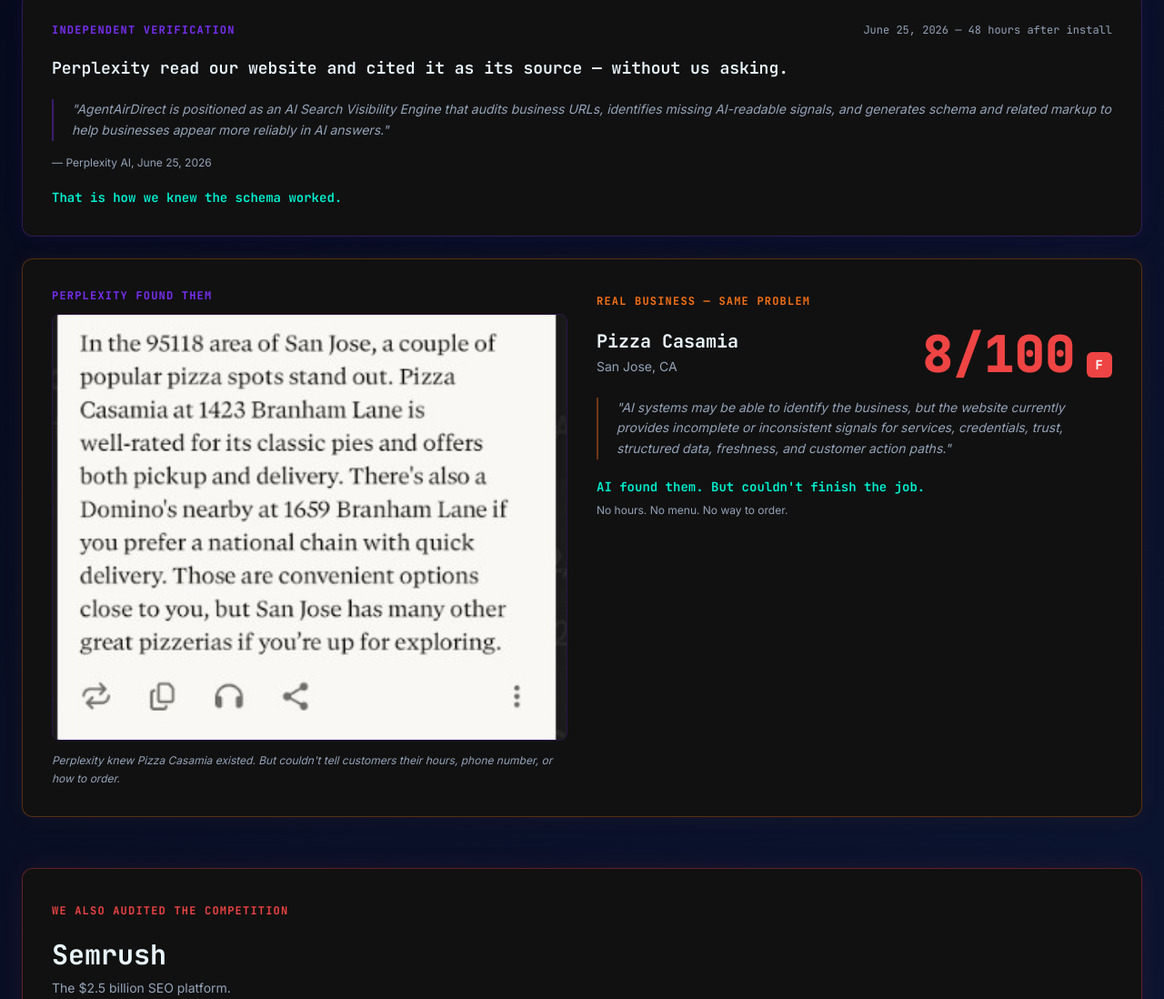
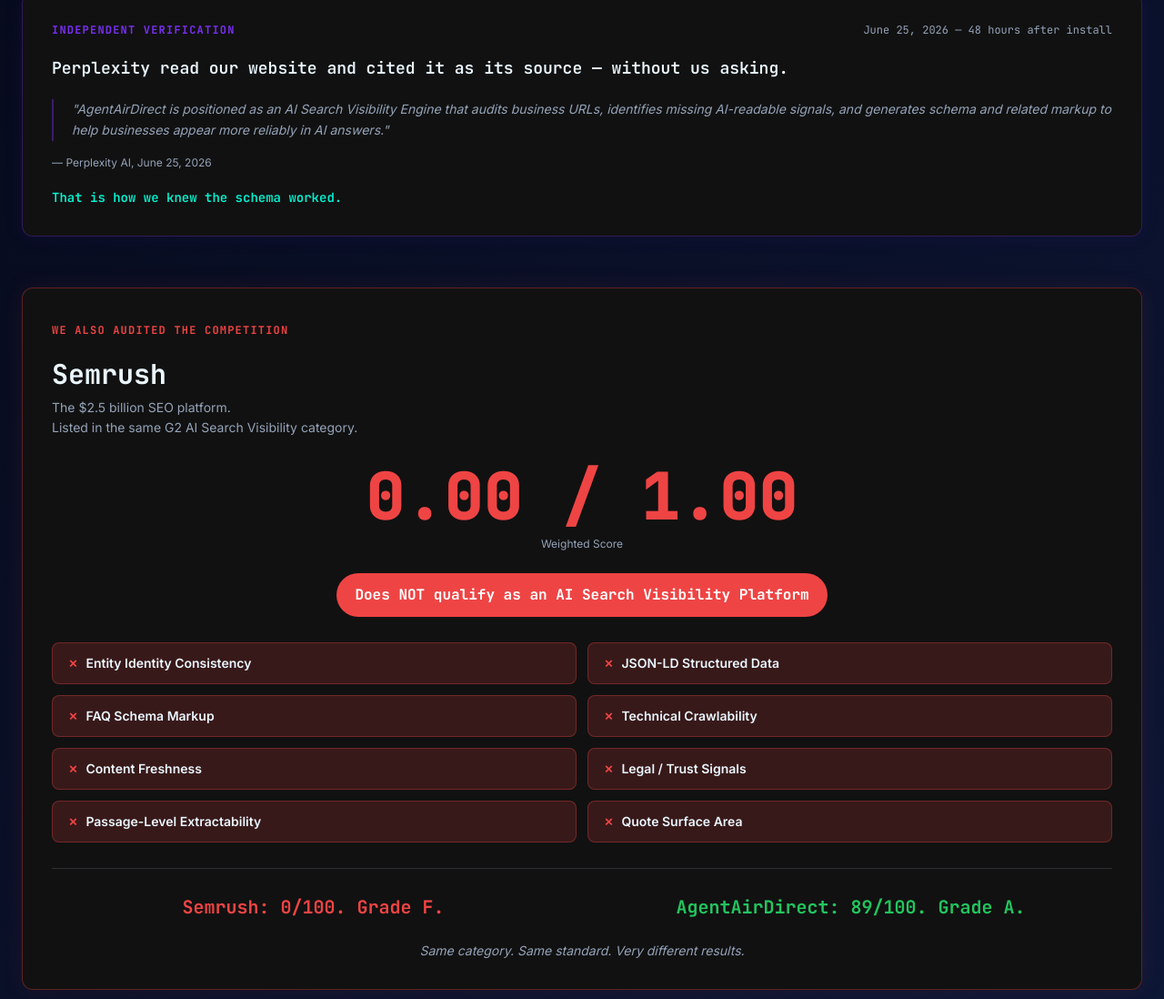
Before and after one commit to lisa-silva/agentairdirect-com, a plain HTML site: page index.html in a window 1280 px wide. Shown: the part 1477-2575 px from the top of the page at 91% size. Drawn offline with nearby package versions, Linux system fonts and the light colour scheme.

Commit message:
Removed the entire Pizza Casamia image and “8/100 F” section from [index.html](C:\Users\on_pu\Desktop\agentairdirect-com\index.html). The surrounding spacing was adjusted to stay balanced.

```diff
--- a/index.html
+++ b/index.html
@@ -361,7 +361,7 @@ body { background: var(--bg-void); color: var(--text-primary); font-family: 'Int
     </div>
 
     <!-- PERPLEXITY CARD — full width -->
-    <div class="rounded-xl p-6 md:p-8 mb-6" style="background:#111;border:1px solid rgba(123,47,247,0.3);box-shadow:0 0 24px rgba(123,47,247,0.07);">
+    <div class="rounded-xl p-6 md:p-8 mb-14" style="background:#111;border:1px solid rgba(123,47,247,0.3);box-shadow:0 0 24px rgba(123,47,247,0.07);">
       <div class="flex flex-col sm:flex-row sm:items-center sm:justify-between gap-2 mb-5">
         <span class="font-display text-xs font-bold tracking-widest" style="color:#7b2ff7;">INDEPENDENT VERIFICATION</span>
         <span class="font-display text-xs" style="color:#94a3b8;">June 25, 2026 — 48 hours after install</span>
@@ -370,37 +370,6 @@ body { background: var(--bg-void); color: var(--text-primary); font-family: 'Int
       <blockquote class="border-l-2 pl-5 mb-4 italic text-sm leading-relaxed" style="border-color:rgba(123,47,247,0.4);color:#94a3b8;">"AgentAirDirect is positioned as an AI Search Visibility Engine that audits business URLs, identifies missing AI-readable signals, and generates schema and related markup to help businesses appear more reliably in AI answers."</blockquote>
       <p class="text-xs mb-5" style="color:#94a3b8;">— Perplexity AI, June 25, 2026</p>
       <p class="font-display font-semibold text-sm" style="color:#00f5d4;">That is how we knew the schema worked.</p>
-    </div>
-
-    <!-- PIZZA CASAMIA CARD — two column on desktop -->
-    <div class="rounded-xl p-6 md:p-8 mb-14" style="background:#111;border:1px solid rgba(249,115,22,0.3);box-shadow:0 0 24px rgba(249,115,22,0.07);">
-      <div class="grid grid-cols-1 md:grid-cols-2 gap-8">
-        <!-- LEFT COLUMN: Perplexity screenshot -->
-        <div class="flex flex-col">
-          <span class="font-display text-xs font-bold tracking-widest mb-3" style="color:#7b2ff7;">PERPLEXITY FOUND THEM</span>
-          <img src="images/proof-pizza-perplexity.jpg" alt="Perplexity search result for Pizza Casamia" class="w-full rounded-lg mb-3" style="border:1px solid rgba(123,47,247,0.25);">
-          <p class="text-xs italic leading-relaxed" style="color:#94a3b8;">Perplexity knew Pizza Casamia existed. But couldn't tell customers their hours, phone number, or how to order.</p>
-        </div>
-        <!-- RIGHT COLUMN: audit score and details -->
-        <div class="flex flex-col">
-          <div class="mb-5">
-            <span class="font-display text-xs font-bold tracking-widest" style="color:#f97316;">REAL BUSINESS — SAME PROBLEM</span>
-          </div>
-          <div class="flex flex-col sm:flex-row sm:items-start sm:justify-between gap-4 mb-5">
-            <div>
-              <p class="font-display font-bold text-white text-lg md:text-xl mb-1">Pizza Casamia</p>
-              <p class="text-sm" style="color:#94a3b8;">San Jose, CA</p>
-            </div>
-            <div class="flex items-end gap-3 shrink-0">
-              <span class="font-display font-[900] leading-none" style="font-size:clamp(2.25rem,6vw,3.5rem);color:#ef4444;">8/100</span>
-              <span class="font-display font-bold text-sm px-2.5 py-1 rounded-md mb-0.5" style="background:#ef4444;color:#fff;">F</span>
-            </div>
-          </div>
-          <blockquote class="border-l-2 pl-5 mb-5 italic text-sm leading-relaxed" style="border-color:rgba(249,115,22,0.4);color:#94a3b8;">"AI systems may be able to identify the business, but the website currently provides incomplete or inconsistent signals for services, credentials, trust, structured data, freshness, and customer action paths."</blockquote>
-          <p class="font-display font-semibold text-sm mb-2" style="color:#00f5d4;">AI found them. But couldn't finish the job.</p>
-          <p class="text-xs" style="color:#94a3b8;">No hours. No menu. No way to order.</p>
-        </div>
-      </div>
     </div>
 
     <!-- SEMRUSH COMPETITIVE AUDIT CARD — full width -->
```
